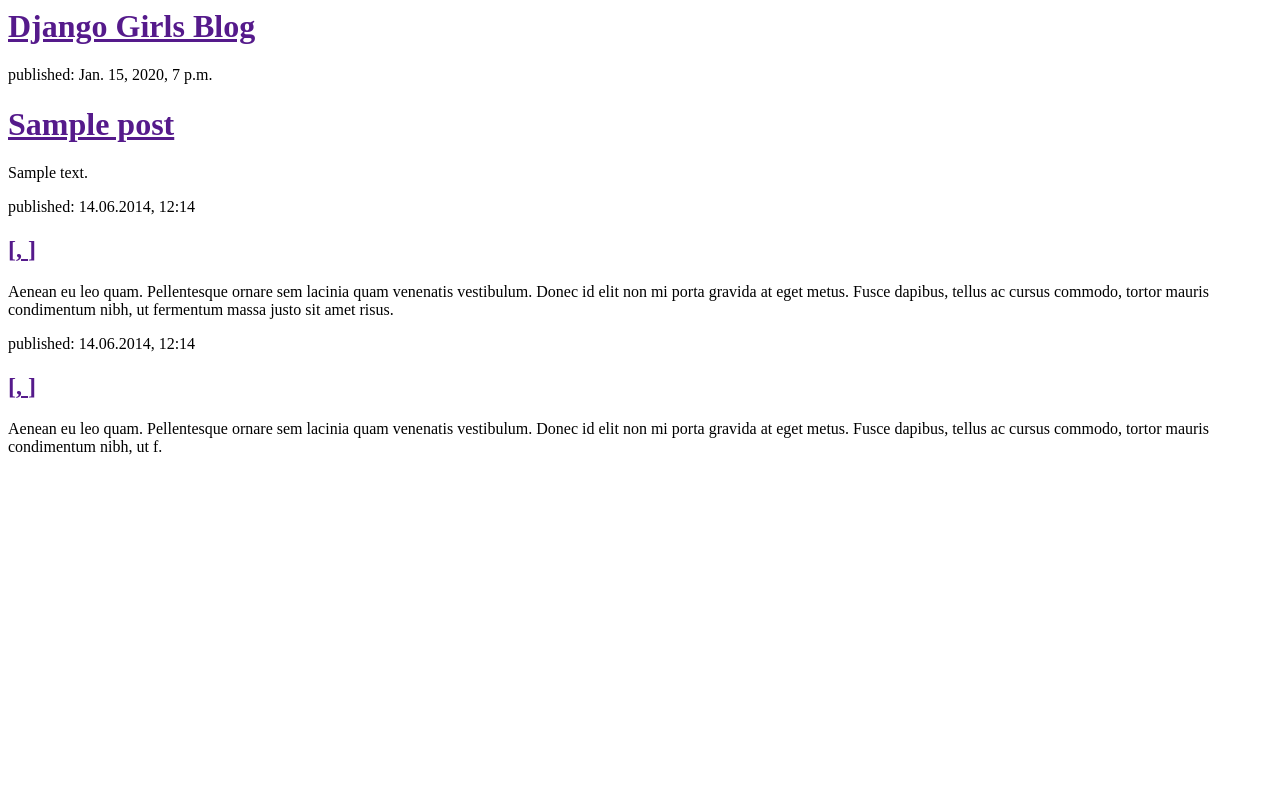
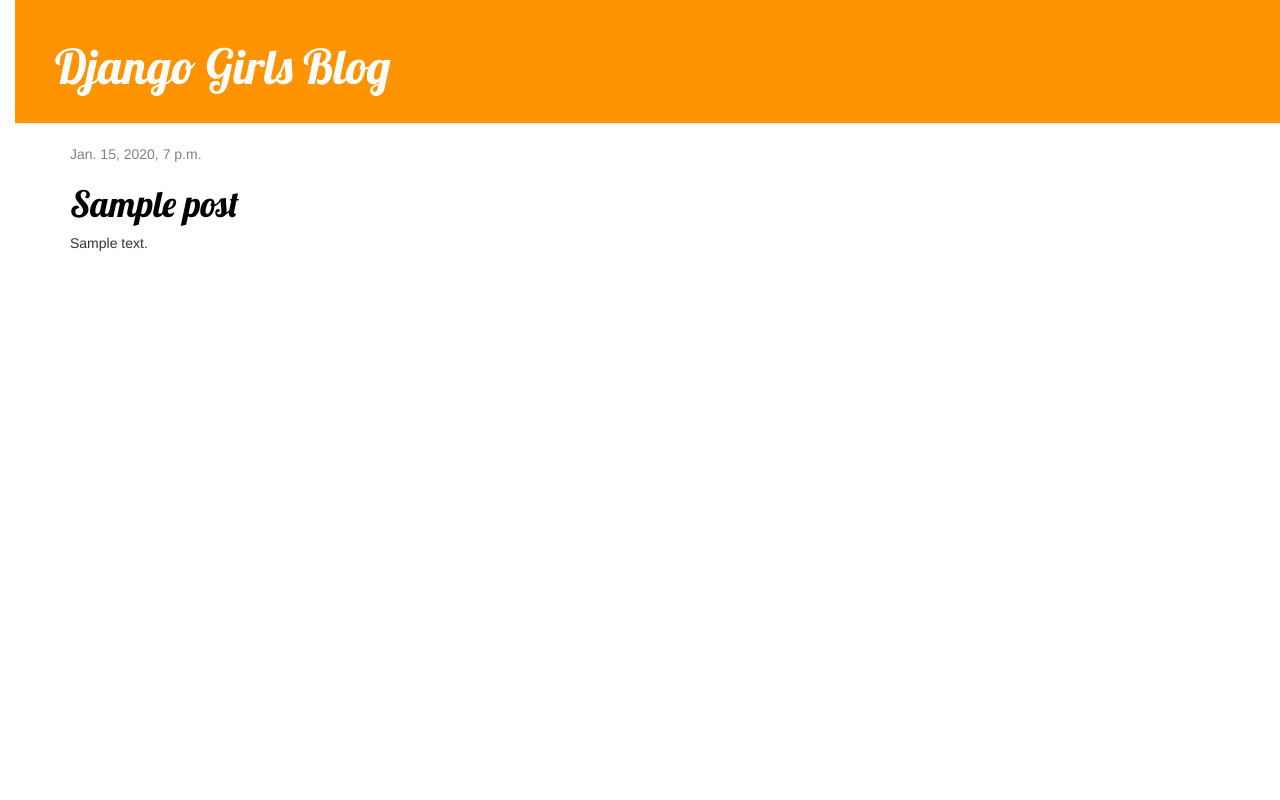
Before and after one commit to redleaf03/my-first-blog, a Django app: page / in a window 1280 px wide. Run offline with Django 3.2, Linux system fonts and the light colour scheme; tables that the repository leaves empty hold one stand-in row (values such as "Sample post"); some libraries are stand-ins or nearby versions.

Commit message:
Changed the HTML for the site.

```diff
--- /dev/null
+++ b/blog/templates/blog/base.html
@@ -0,0 +1,26 @@
+{% load static %}
+<html>
+
+    <head>
+        <title>Django Girls blog</title>
+        <link rel="stylesheet" href="//maxcdn.bootstrapcdn.com/bootstrap/3.2.0/css/bootstrap.min.css">
+        <link rel="stylesheet" href="//maxcdn.bootstrapcdn.com/bootstrap/3.2.0/css/bootstrap-theme.min.css">
+        <link href='//fonts.googleapis.com/css?family=Lobster&subset=latin,latin-ext' rel='stylesheet' type='text/css'>
+        <link rel="stylesheet" href="{% static 'css/blog.css' %}">
+    </head>
+
+    <body>
+        <div class="page-header">
+            <h1><a href="/">Django Girls Blog</a></h1>
+        </div>
+        <div class="content container">
+            <div class="row">
+                <div class="col-md-8">
+                {% block content %}
+                {% endblock %}
+                </div>
+            </div>
+        </div>
+    </body>
+
+</html>
--- a/blog/templates/blog/post_list.html
+++ b/blog/templates/blog/post_list.html
@@ -1,33 +1,13 @@
-<html>
+{% extends 'blog/base.html' %}
 
-<head>
-    <title>Django Girls blog</title>
-</head>
-
-<body>
-    <div>
-        <h1><a href="">Django Girls Blog</a></h1>
-    </div>
-
+{% block content %}
     {% for post in posts %}
-    <div>
-        <p>published: {{ post.published_date }}</p>
-        <h1><a href="">{{ post.title }}</a></h1>
-        <p>{{ post.text|linebreaksbr }}</p>
-    </div>
+        <div class="post">
+            <div class="date">
+                {{ post.published_date }}
+            </div>
+            <h1><a href="">{{ post.title }}</a></h1>
+            <p>{{ post.text|linebreaksbr }}</p>
+        </div>
     {% endfor %}
-
-    <div>
-        <p>published: 14.06.2014, 12:14</p>
-        <h2><a href="">[<Post: My second post>, <Post: My first post>]</a></h2>
-        <p>Aenean eu leo quam. Pellentesque ornare sem lacinia quam venenatis vestibulum. Donec id elit non mi porta gravida at eget metus. Fusce dapibus, tellus ac cursus commodo, tortor mauris condimentum nibh, ut fermentum massa justo sit amet risus.</p>
-    </div>
-
-    <div>
-        <p>published: 14.06.2014, 12:14</p>
-        <h2><a href="">[<Post: My second post>, <Post: My first post>]</a></h2>
-        <p>Aenean eu leo quam. Pellentesque ornare sem lacinia quam venenatis vestibulum. Donec id elit non mi porta gravida at eget metus. Fusce dapibus, tellus ac cursus commodo, tortor mauris condimentum nibh, ut f.</p>
-    </div>
-</body>
-
-</html>
+{% endblock %}
--- /dev/null
+++ b/blog/templates/blog/static/css/blog.css
@@ -0,0 +1,65 @@
+h1 a {
+    color: #FCA205;
+    font-family: 'Lobster';
+}
+
+body {
+    padding-left: 15px;
+}
+
+.page-header {
+    background-color: #ff9400;
+    margin-top: 0;
+    padding: 20px 20px 20px 40px;
+}
+
+.page-header h1,
+.page-header h1 a,
+.page-header h1 a:visited,
+.page-header h1 a:active {
+    color: #ffffff;
+    font-size: 36pt;
+    text-decoration: none;
+}
+
+.content {
+    margin-left: 40px;
+}
+
+h1,
+h2,
+h3,
+h4 {
+    font-family: 'Lobster', cursive;
+}
+
+.date {
+    color: #828282;
+}
+
+.save {
+    float: right;
+}
+
+.post-form textarea,
+.post-form input {
+    width: 100%;
+}
+
+.top-menu,
+.top-menu:hover,
+.top-menu:visited {
+    color: #ffffff;
+    float: right;
+    font-size: 26pt;
+    margin-right: 20px;
+}
+
+.post {
+    margin-bottom: 70px;
+}
+
+.post h1 a,
+.post h1 a:visited {
+    color: #000000;
+}
```
